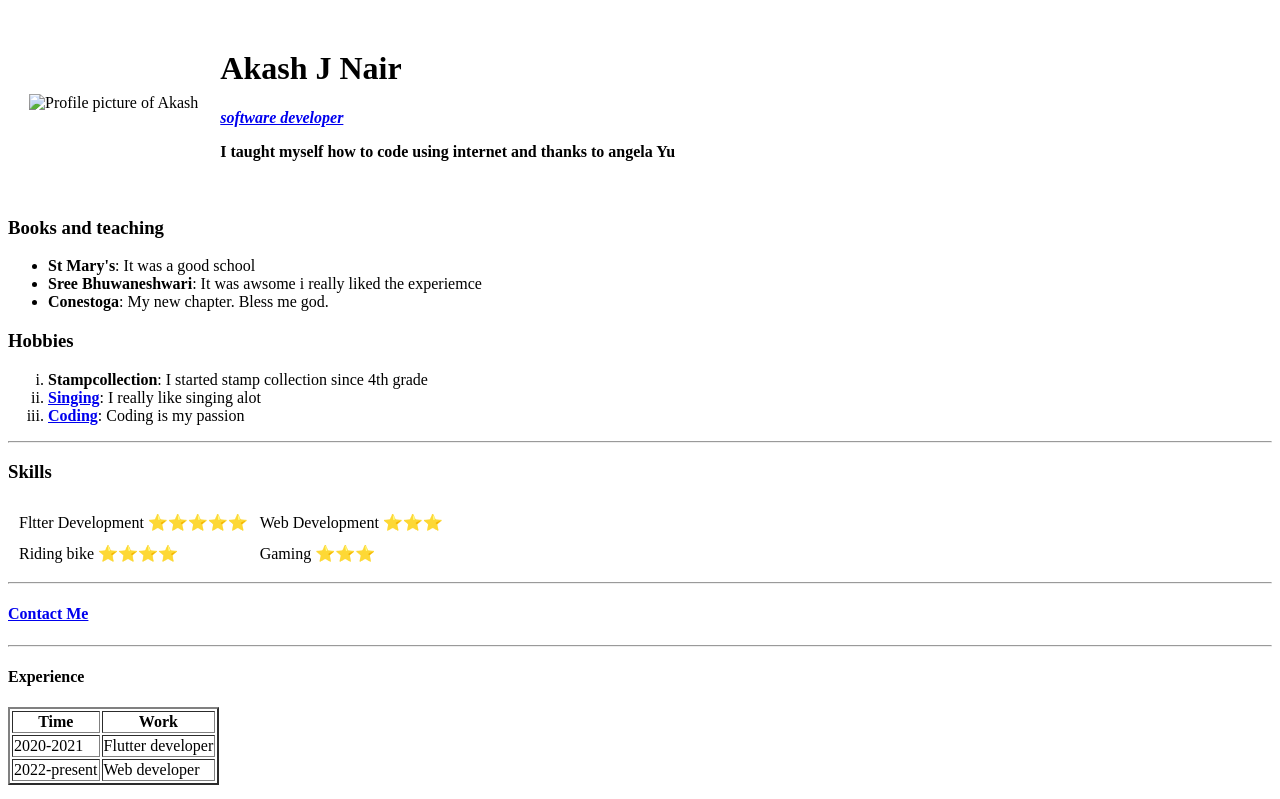
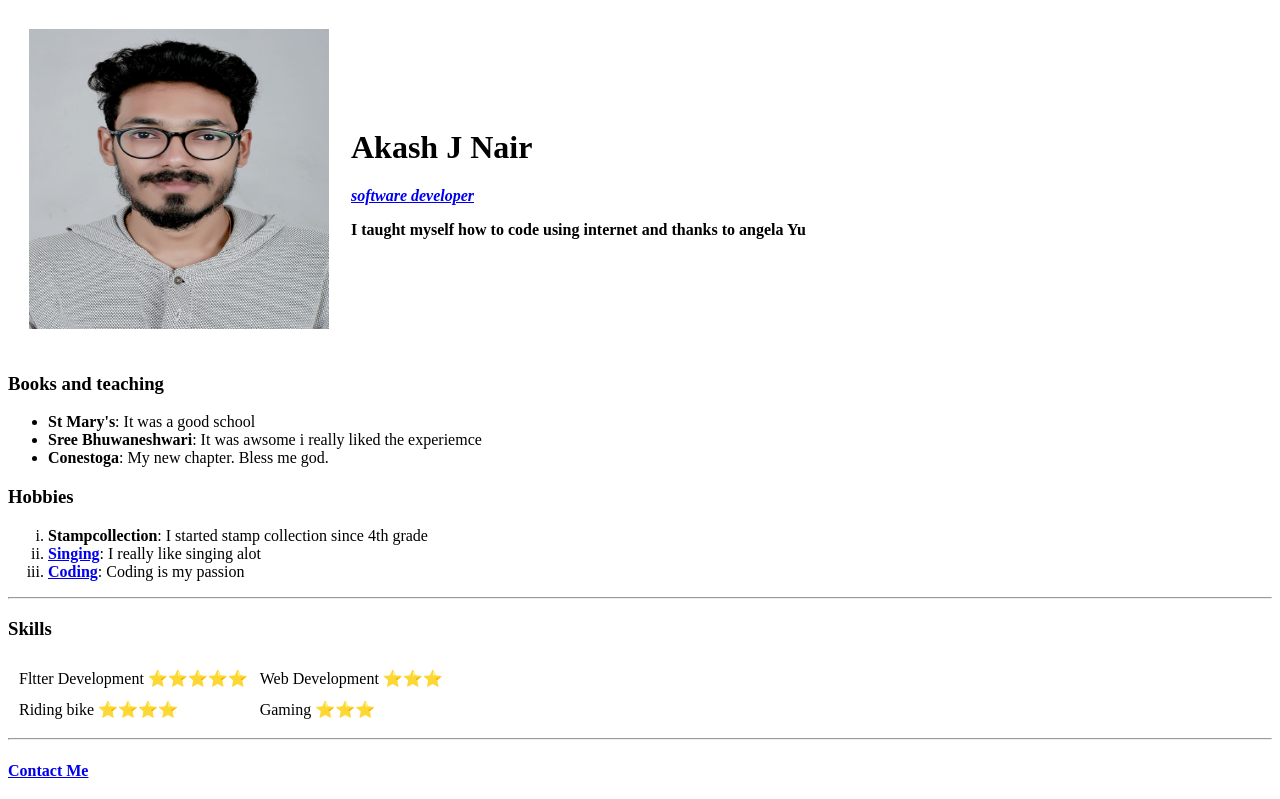
Before and after one commit to Akash701/CV, a plain HTML site: page index.html in a window 1280 px wide. Shown: the top 799 px of the page. Drawn offline with Linux system fonts and the light colour scheme.

Commit message:
Update index.html

```diff
--- a/index.html
+++ b/index.html
@@ -9,7 +9,7 @@
 <body>
   <table cellspacing ="20">
     <tr>
-      <td> <img src="images/akash jnair.jpg" alt="Profile picture of Akash" width="300"height="300"></td>
+      <td> <img src="akash jnair.jpg" alt="Profile picture of Akash" width="300"height="300"></td>
       <td>  <h1> Akash J Nair</h1>
           <p><em><strong><a href="https://www.linkedin.com/in/akash-j-nair-118a82203/recent-activity/shares/">software developer</a></strong></em></p>
     <p><strong>I taught myself how to code using internet and thanks to angela Yu</strong></p></td>
```
